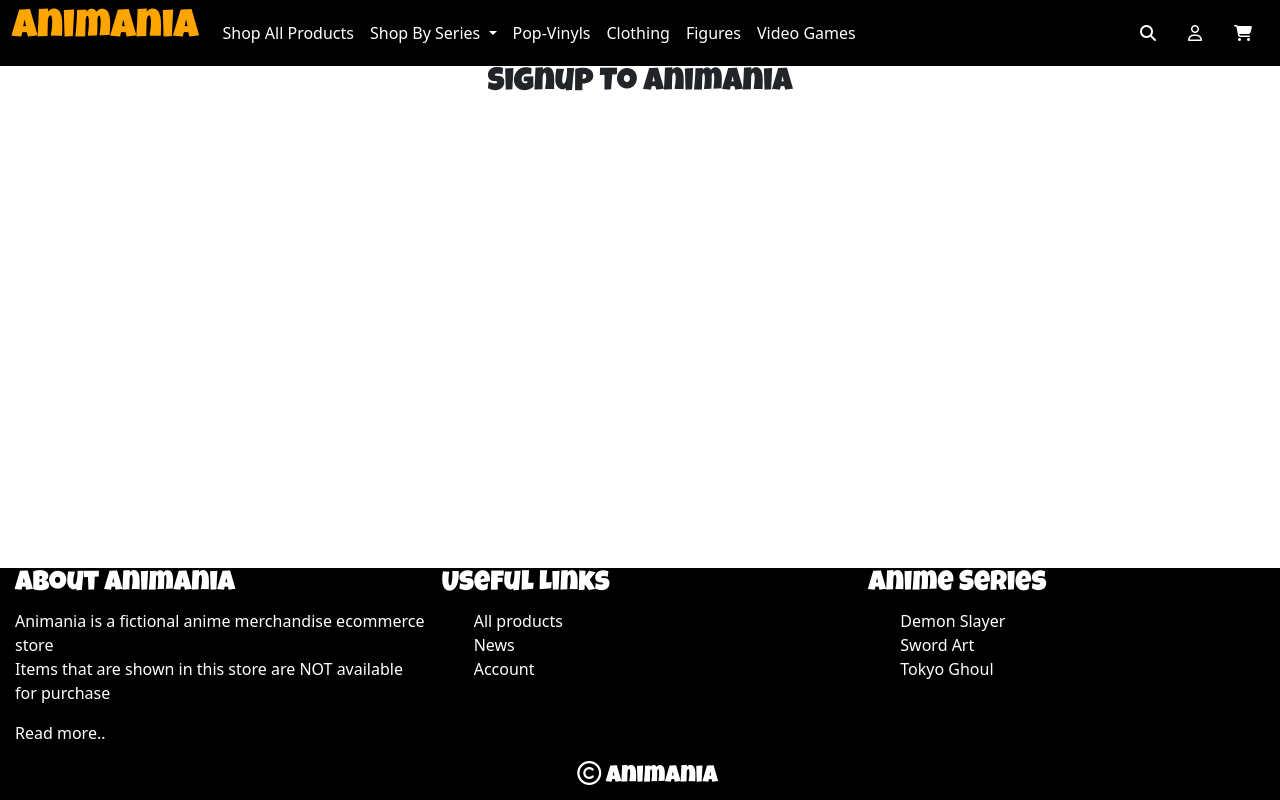
After one commit to LiamEdwards931/animania, a Django app: page /accounts/signup/ in a window 1280 px wide. The commit adds this page. Run offline with Django 3.2, Linux system fonts and the light colour scheme; parts of the project's set-up code (start-up, migrations or seed data) failed here and were passed over; some libraries are stand-ins or nearby versions; some web fonts are replaced.

Commit message:
add signup html page with corresponding form, url and view

```diff
--- /dev/null
+++ b/accounts/forms.py
@@ -0,0 +1,18 @@
+from django import forms
+from django.contrib.auth.forms import UserCreationForm
+from django.contrib.auth.models import User
+
+
+class CustomUserCreationForm(UserCreationForm):
+    email = forms.EmailField(required=True)
+
+    class Meta:
+        model = User
+        fields = ("username", "email", "password1", "password2")
+
+    def __init__(self, *args, **kwargs):
+        super().__init__(*args, **kwargs)
+        self.fields['username'].help_text = ''
+        self.fields['email'].help_text = ''
+        self.fields['password1'].help_text = ''
+        self.fields['password2'].help_text = ''
--- a/accounts/templates/registration/login.html
+++ b/accounts/templates/registration/login.html
@@ -24,6 +24,8 @@
                         <input type="text" name="username" placeholder="Username" class="form-control mb-3" required>
                         <input type="password" name="password" placeholder="Password" class="form-control mb-3" required>
                         <button type="submit" class="btn btn-primary ml-2">Log In</button>
+                        <br>
+                        <p id="signup-link">Don't have an account? <a href="{% url 'signup' %}">Create one here</a></p>
                     </div>
                 </form>
             </div>
--- /dev/null
+++ b/accounts/templates/registration/signup.html
@@ -0,0 +1,12 @@
+{% extends 'base.html' %}
+{% load static %}
+{% block content %}
+    <div class="container-fluid">
+        <div class="row">
+            <div class="col-12 text-center">
+                <h2>Signup To Animania</h2>
+            </div>
+        </div>
+    </div>
+
+{% endblock %}
--- a/accounts/urls.py
+++ b/accounts/urls.py
@@ -1,6 +1,8 @@
 from django.urls import path
 from . import views
+from .views import register
 
 urlpatterns = [
    path('accounts/', views.profile, name='profile'),
+   path("signup/", register, name="signup"),
 ]
--- a/accounts/views.py
+++ b/accounts/views.py
@@ -2,6 +2,8 @@ from django.contrib import messages
 from django.contrib.auth.signals import user_logged_in, user_logged_out
 from django.dispatch import receiver
 from django.shortcuts import render,redirect
+from .forms import CustomUserCreationForm
+from django.contrib.auth import login
 # Create your views here.
 
 @receiver(user_logged_in)
@@ -22,3 +24,16 @@ def profile(request):
         'user': user,
     }
     return render(request, 'profile.html', context)
+
+# Creates a custom user creation
+def register(request):
+    if request.method == "POST":
+        form = CustomUserCreationForm(request.POST)
+        if form.is_valid():
+            user = form.save()
+            login(request, user)
+            messages.success(request, f'Your account has been created {user.username}')
+            return redirect("login")
+    else:
+        form = CustomUserCreationForm()
+    return render(request, "registration/signup.html", {"form": form})
--- a/static/css/style.css
+++ b/static/css/style.css
@@ -45,6 +45,9 @@ h2,h3,h4,h5,h6{
     color:orange;
 }
 
+a:hover{
+    color:orange;
+}
 
 /* -------------------------------------------Navbar CSS ----------*/
 .navbar {
@@ -359,3 +362,12 @@ footer{
 }
 
 /* -------------------------------login.html------------------------ */
+
+#signup-link > a{
+    color:black;
+    text-decoration:none;
+}
+
+#signup-link > a:hover{
+    color:orange;
+}
--- a/templates/base.html
+++ b/templates/base.html
@@ -104,7 +104,7 @@
                     <ul class="useful-links">
                         <li><a href="#">All products</a></li>
                         <li><a href="#">News</a></li>
-                        <li><a href="#">Profile</a></li>
+                        <li><a href="#">Account</a></li>
                     </ul>
                 </div>
                 <div class="col-12 col-sm-4">
```
Also changed, not shown: accounts/templates/profile.html (+13 -0 lines).
